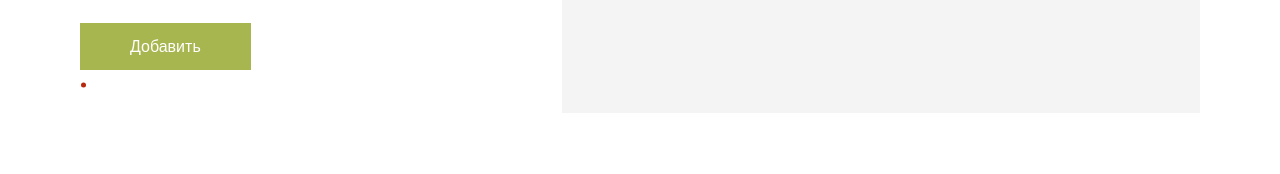
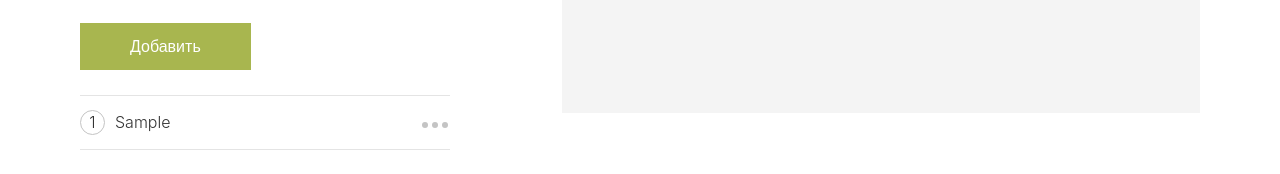
Before and after one commit to rostislavbelo/work-timer, a React (Create React App) app: page / in a window 1280 px wide. Both pictures are taken after typing "Sample" into the empty fields and a click on the button "Добавить". Shown: the part 564-738 px from the top of the page. Built offline with nearby package versions, Linux system fonts and the light colour scheme.

Commit message:
добавляет логику добавления задач в список

```diff
--- a/src/TaskManager/TaskManager.tsx
+++ b/src/TaskManager/TaskManager.tsx
@@ -1,10 +1,11 @@
-import React, { FormEvent } from "react";
+import React, { FormEvent, useState } from "react";
 import "./taskManager.css";
 import { useStore } from "../store";
 import { action } from "mobx";
 import { observer } from "mobx-react-lite";
+import threeDots from "../icons/threeDots.svg"
 
-export function TaskManager() {
+export const TaskManager = observer(() => {
   const { tasksStore } = useStore();
   const handleSubmit = action((e: FormEvent) => {
     e.preventDefault();
@@ -14,24 +15,40 @@ export function TaskManager() {
       title: value,
       id: Date.now(),
     });
-    console.log(tasksStore.list)
   });
+
+  const [count, setCount] = useState(1);
+
+  const [popup, setPopup] = useState(false);
+
+  const handlerPopup = function() {
+    setPopup(true)
+  }
+
 
   return (
     <div className="taskManager">
       <form action="#" onSubmit={handleSubmit}>
-        <input name="title" type="text" placeholder="Название задачи" />
-        <button type="submit">Добавить</button>
+        <input name="title" type="text" placeholder="Название задачи" required maxLength={30}/>
+        <button className="taskManager__btn-add" type="submit">Добавить</button>
       </form>
-      <ul>
-        <li className="displaytodos">
+      <ul className="taskManager__task-list" >
           {tasksStore.list.map((l) => (
-            <h3 className="card" key={l.id}>
-              {l.title}
-            </h3>
+            <li className="taskManager__task" key={l.id}>
+              <span className="taskManager__count">{count}</span>
+              <span className="taskManager__title">{l.title}</span>
+              <div className="taskManager__menu">
+                <button className="taskManager__btn" onClick={handlerPopup}>
+                  <img src={threeDots} alt="Three dots" />
+                </button>
+                {popup && (<div className="taskManager__popup">
+
+
+                </div>)}
+              </div>
+            </li>
           ))}
-        </li>
       </ul>
     </div>
   );
-}
+})
--- a/src/TaskManager/taskManager.css
+++ b/src/TaskManager/taskManager.css
@@ -15,7 +15,7 @@
     color      : #999999;
 }
 
-.taskManager button {
+.taskManager__btn-add {
     display         : block;
     background-color: #A8B64F;
     padding         : 15px 50px 15px 50px;
@@ -24,6 +24,83 @@
     line-height     : 17px;
     letter-spacing  : 0em;
     text-align      : center;
-    color: #FFFFFF;
-    border: none;
+    color           : #ffffff;
+    border          : none;
 }
+
+.taskManager form {
+    margin-bottom: 25px;
+
+}
+
+.taskManager__task-list {
+    list-style-type: none;
+    padding        : 0;
+    margin         : 0;
+}
+
+.taskManager__task {
+    min-height   : 55px;
+    width        : 100%;
+    max-width    : 370px;
+    border-bottom: 1px solid #e4e4e4;
+    display      : flex;
+    align-items  : center;
+}
+
+.taskManager__task:first-child {
+    border-top: 1px solid #e4e4e4;
+}
+
+.taskManager__count {
+    border-radius  : 50%;
+    border         : 1px solid #c4c4c4;
+    width          : 25px;
+    height         : 25px;
+    display        : flex;
+    justify-content: center;
+    align-items    : center;
+    margin-right   : 10px;
+    font-size      : 16px;
+    font-weight    : 300;
+    line-height    : 17px;
+    color          : #333333;
+}
+
+.taskManager__title {
+    font-size  : 16px;
+    font-weight: 300;
+    line-height: 17px;
+    color      : #333333;
+}
+
+.taskManager__btn {
+    background-color: transparent;
+    padding: 0;
+    margin: 0;
+    width: 30px;
+    height: 30px;
+    border-radius: 50%;
+}
+
+.taskManager__menu {
+    margin-left: auto;
+    position: relative;
+}
+
+.taskManager__btn img {
+    width: 26px;
+    height: 6px;
+}
+
+.taskManager__popup {
+    position: absolute;
+    top:30px;
+    left: 50%;
+    transform: translateX(-50%);
+    border: 1px solid #c4c4c4;
+    width: 165px;
+    height: 150px;
+    background-color: #ffffff;
+    z-index: 10;
+}
--- a/src/tasks/Tasks.tsx
+++ b/src/tasks/Tasks.tsx
@@ -8,7 +8,7 @@ export function Tasks() {
     <section className="tasks">
         <div className="tasks__task-block">
             <h1>Ура! Теперь можно начать работать:</h1>
-            <ul>
+            <ul className="tasks__instructions">
                 <li>{"Выберите категорию и напишите название текущей задачи"}</li>
                 <li>{"Запустите таймер («помидор»)"}</li>
                 <li>{"Работайте пока «помидор» не прозвонит"}</li>
--- a/src/tasks/tasks.css
+++ b/src/tasks/tasks.css
@@ -6,13 +6,13 @@
     justify-content: space-between;
 }
 
-.tasks ul {
+.tasks__instructions {
     list-style-type: none;
     margin         : 0 0 25px 0;
     padding        : 0 0 0 17px;
 }
 
-.tasks li {
+.tasks__instructions li {
     position      : relative;
     font-size     : 16px;
     font-weight   : 400;
@@ -20,7 +20,7 @@
     color:           #333333;
 }
 
-.tasks li::after {
+.tasks__instructions li::after {
     position        : absolute;
     content         : "";
     width           : 5px;
```
Also changed, not shown: src/icons/threeDots.svg (added).
